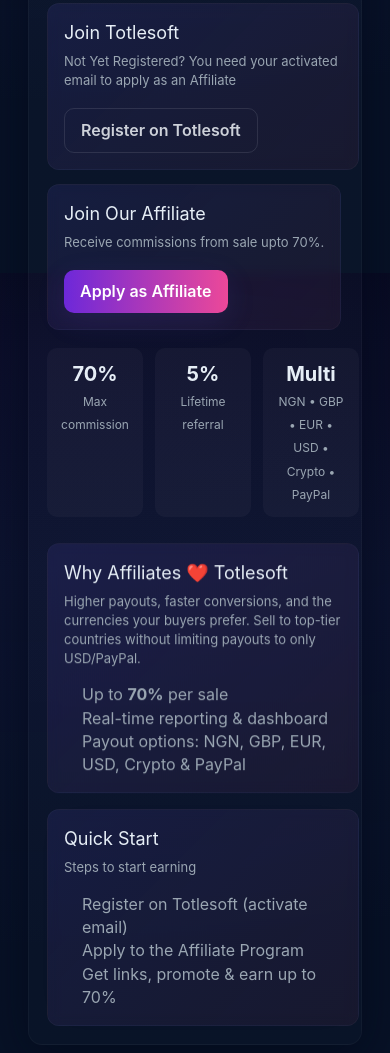
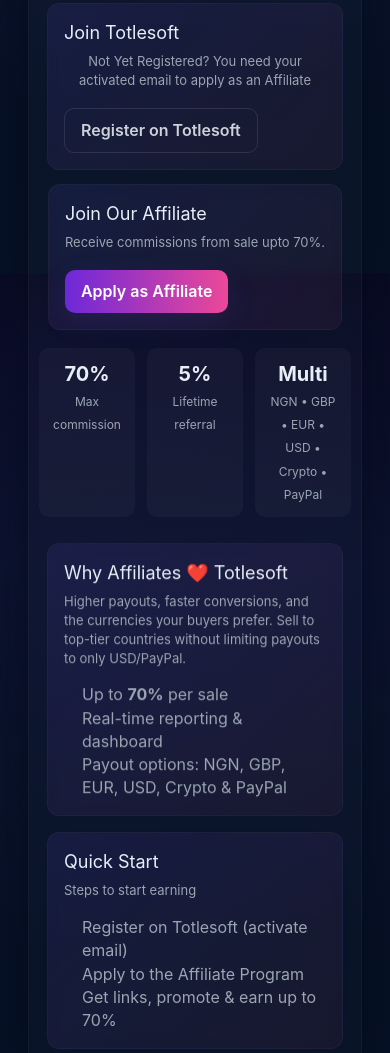
Before and after one commit to totlesoft/affiliate, a plain HTML site: page index.html in a window 390 px wide. Shown: the part 571-1624 px from the top of the page. Drawn offline with nearby package versions, Linux system fonts and the light colour scheme.

Commit message:
Responsive issue still bein fixed

```diff
--- a/index.html
+++ b/index.html
@@ -66,6 +66,38 @@
     .hero-stats{display:flex;gap:12px;margin-top:18px}
     .stat{background:var(--glass);padding:12px;border-radius:10px;text-align:center;min-width:96px}
     .stat strong{display:block;font-size:20px}
+
+
+    @media (max-width: 768px) {
+  .hero {
+    display: flex;
+    flex-direction: column;
+    align-items: center;
+    text-align: center;
+    grid-template-columns: none;
+    padding: 30px 20px; /* ✅ adds left and right padding */
+  }
+
+  .hero-left,
+  .right-cards {
+    width: 100%;
+    max-width: 100%;
+  }
+
+  .sub {
+    max-width: 100%;
+  }
+
+  .hero-cta,
+  .hero-stats {
+    justify-content: center;
+  }
+
+  .right-cards .card {
+    width: 100%;
+    text-align: left;
+  }
+}
 
     /* Right column cards */
     .right-cards{display:flex;flex-direction:column;gap:14px}
```
